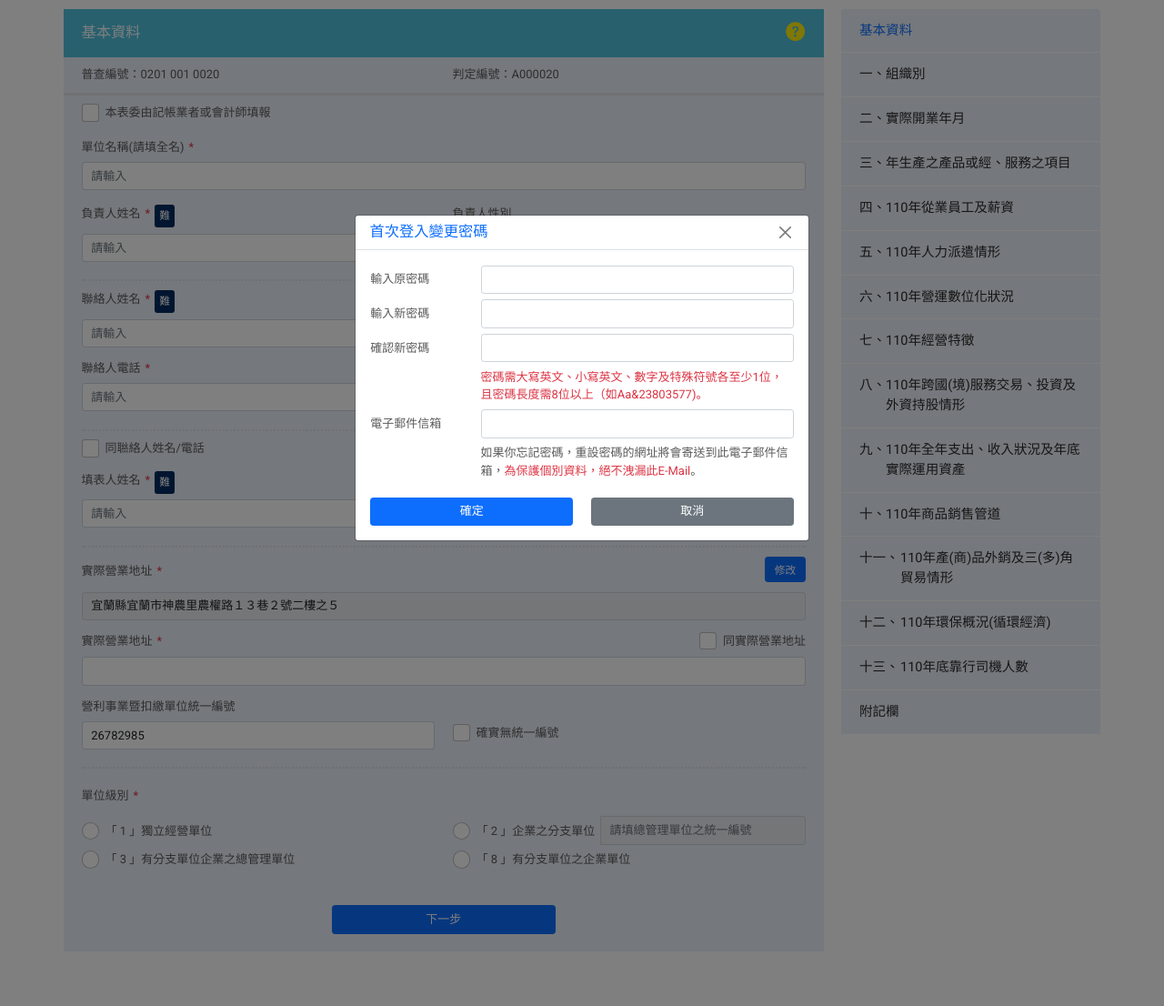
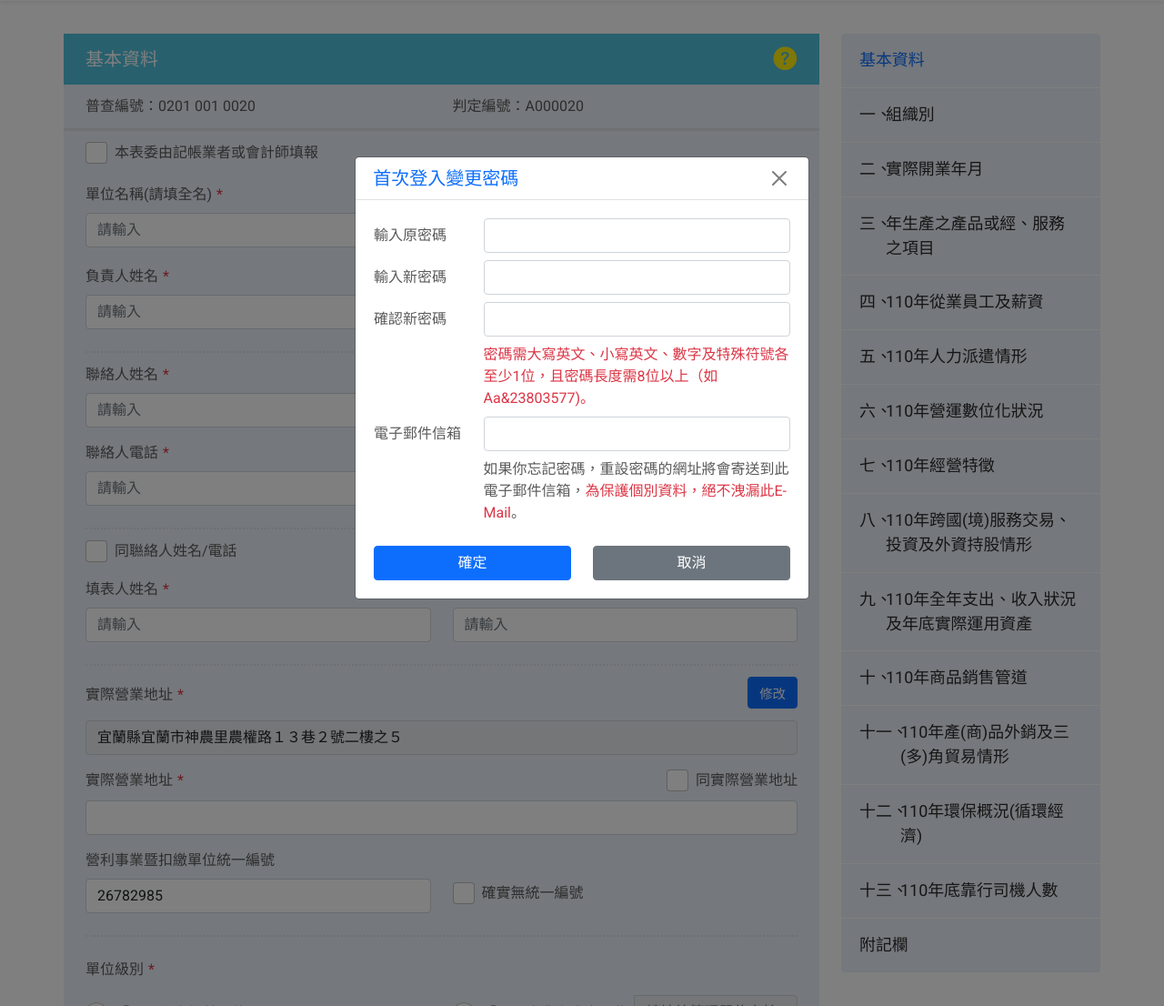
Before and after one commit to SaSaChu/censusf, a PHP site: page /page.html in a window 1280 px wide. Shown: the part 275-1381 px from the top of the page at 91% size. Run offline with PHP 8.4, Linux system fonts and the light colour scheme.

Commit message:
no message

```diff
--- a/index.html
+++ b/index.html
@@ -67,7 +67,7 @@
               <img src="img/s-title.png" class="container-fluid d-xl-inline-block d-none py-5">
 
               <div class="card overflow-hidden">
-                <div class="card-body py-3 px-5">
+                <div class="card-body py-3 px-lg-5">
                   <h3 class="my-4 color-main"><i class="bi bi-person-circle color-main" style="margin-right: 5px;"></i>使用者登入</h3>
 
                   <div class="contaniner-fluid p-3">
--- a/page.html
+++ b/page.html
@@ -363,8 +363,7 @@
 
 									<div class="col-xl-6 py-3 col-12 pb-4">
 										<label for="exampleFormControlInput1" class="form-label">負責人姓名<i
-												class="text-danger markUse">*</i><button type="button" title="罕見字輸入"
-												class="btn-hard">難</button></label>
+												class="text-danger markUse">*</i></label>
 										<input type="text" class="form-control" id="B06" name="B06" maxlength="30"
 											placeholder="請輸入" required>
 									</div>
@@ -389,8 +388,7 @@
 								<div class="row py-4">
 									<div class="col-12 pb-3">
 										<label for="B061" class="form-label">聯絡人姓名<i
-												class="text-danger markUse">*</i><button type="button" title="罕見字輸入"
-												class="btn-hard">難</button></label>
+												class="text-danger markUse">*</i></label>
 										<input type="text" class="form-control" id="B061" name="B061" maxlength="30"
 											placeholder="請輸入" required>
 									</div>
@@ -428,8 +426,7 @@
 
 									<div class="col-xl-6 py-3 col-12 pb-4">
 										<label for="B063" class="form-label">填表人姓名<i
-												class="text-danger markUse">*</i><button type="button" title="罕見字輸入"
-												class="btn-hard">難</button></label>
+												class="text-danger markUse">*</i></label>
 										<input type="text" class="form-control" id="B063" name="B063" maxlength="30"
 											placeholder="請輸入" required>
 									</div>
--- a/scss/public.scss
+++ b/scss/public.scss
@@ -2,7 +2,7 @@
 @import "bootstrap/bootstrap";
 
 html {
-  font-size: 13px;
+  font-size: 16px;
   height: 100%;
 }
 
```
Also changed, not shown: css/public.css.
